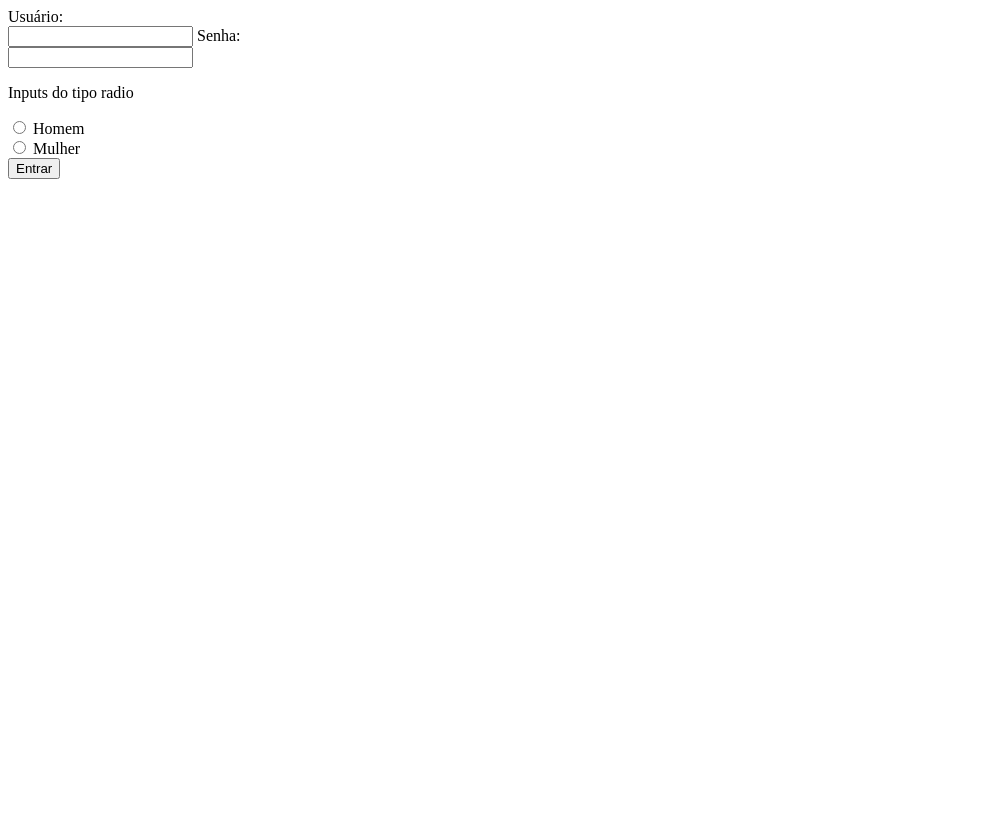
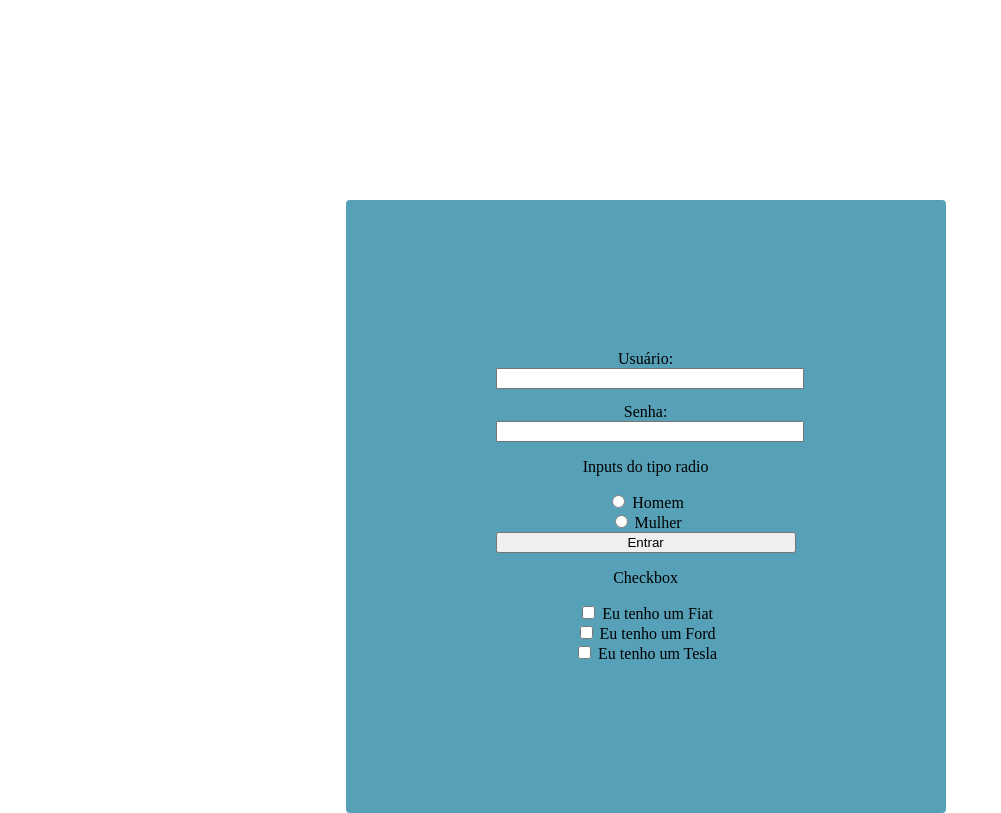
Before and after one commit to lethiciaasevedo1999/pwi2021, a plain HTML site: page Aula06/index.html in a window 1280 px wide. Shown: the whole page, without its empty margins (0-1001 px from the left). Drawn offline with Linux system fonts and the light colour scheme.

Commit message:
Trabalhando com Checkboxes

```diff
--- a/Aula06/index.html
+++ b/Aula06/index.html
@@ -4,6 +4,9 @@
     <meta charset="UTF-8">
     <meta http-equiv="X-UA-Compatible" content="IE=edge">
     <meta name="viewport" content="width=device-width, initial-scale=1.0">
+
+    <link rel="stylesheet" href="style.css">
+
     <title>Formulário</title>
 </head>
 <body>
@@ -21,6 +24,17 @@
         <input type="radio" name="genero" value="menina">
         <label for="f">Mulher</label><br>
         <button class="elemento-sozinho">Entrar</button>
+
+        <P>Checkbox</P>
+
+     <form>
+            <input type="checkbox" id="fiat" name="fiat" value="Fiat">
+            <label for="fiat"> Eu tenho um Fiat</label><br>
+            <input type="checkbox" id="ford" name="ford" value="Ford">
+            <label for="ford"> Eu tenho um Ford</label><br>
+            <input type="checkbox" id="tesla" name="tesla" value="Tesla">
+            <label for="tesla"> Eu tenho um Tesla</label>
+          </form>
     </form>
 
 </body>
--- /dev/null
+++ b/Aula06/style.css
@@ -0,0 +1,35 @@
+form{
+
+    background-color: rgb(86, 161, 184);
+    border: 2px;
+    width: 300px;
+    padding: 150px;
+    text-align: center;
+    border-radius: 4px;
+    position: absolute;
+    left: 27%;
+    top: 25%;
+}
+
+.elemento-sozinho {
+    display: block;
+    margin-bottom: 14px;
+    width: 100%;
+}
+
+button :hover{
+    background-color:  rgb(63, 119, 136);
+    border: 1px;
+    border-radius: 4px;
+
+    padding-top: 7px;
+    padding-top: 7;
+
+}
+
+.input_nome, .input_email, .input_password, .input_data{
+    border-radius: 4px;
+    margin-bottom: 5px;
+    width: 200px;
+
+}
```
